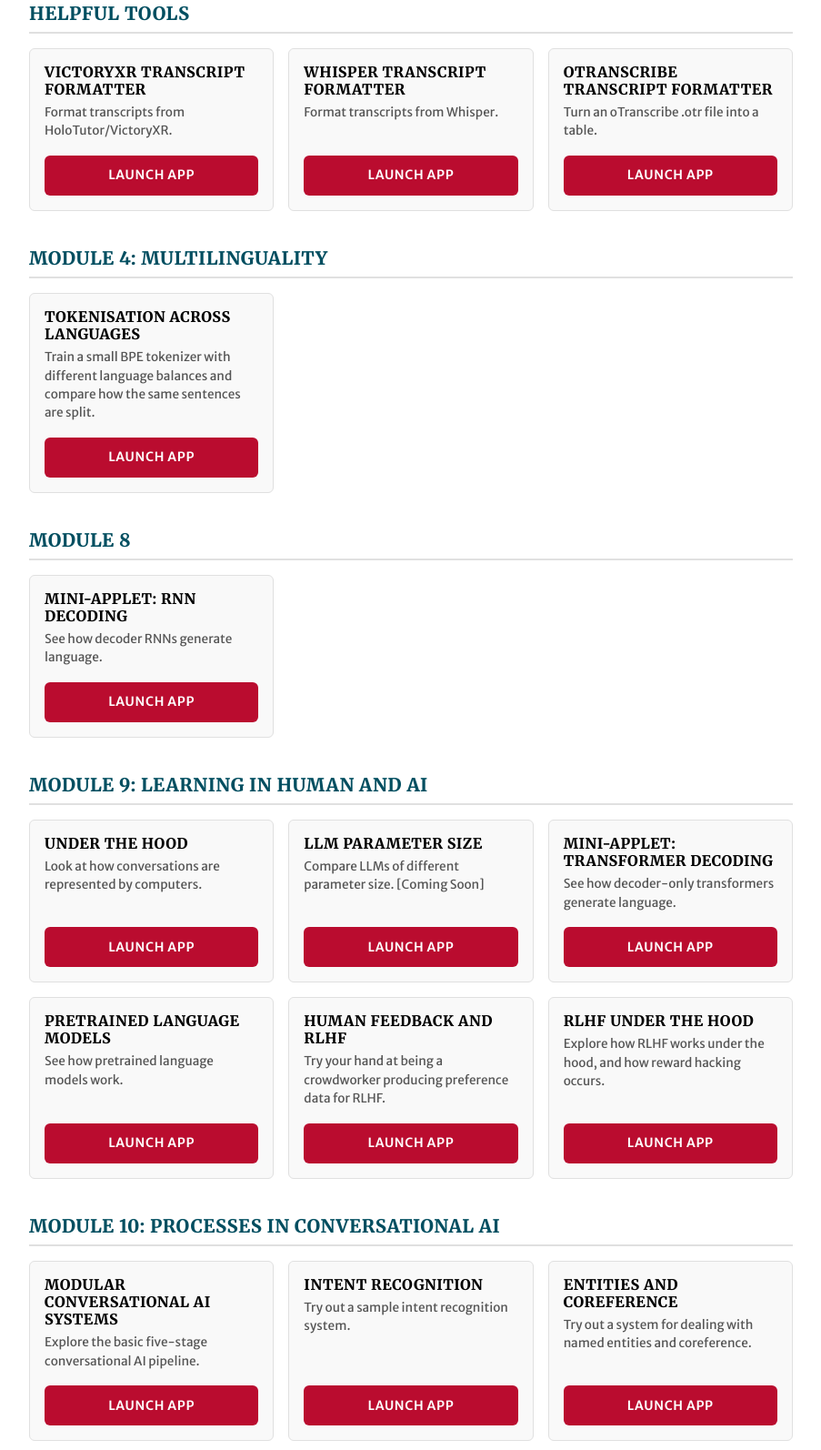
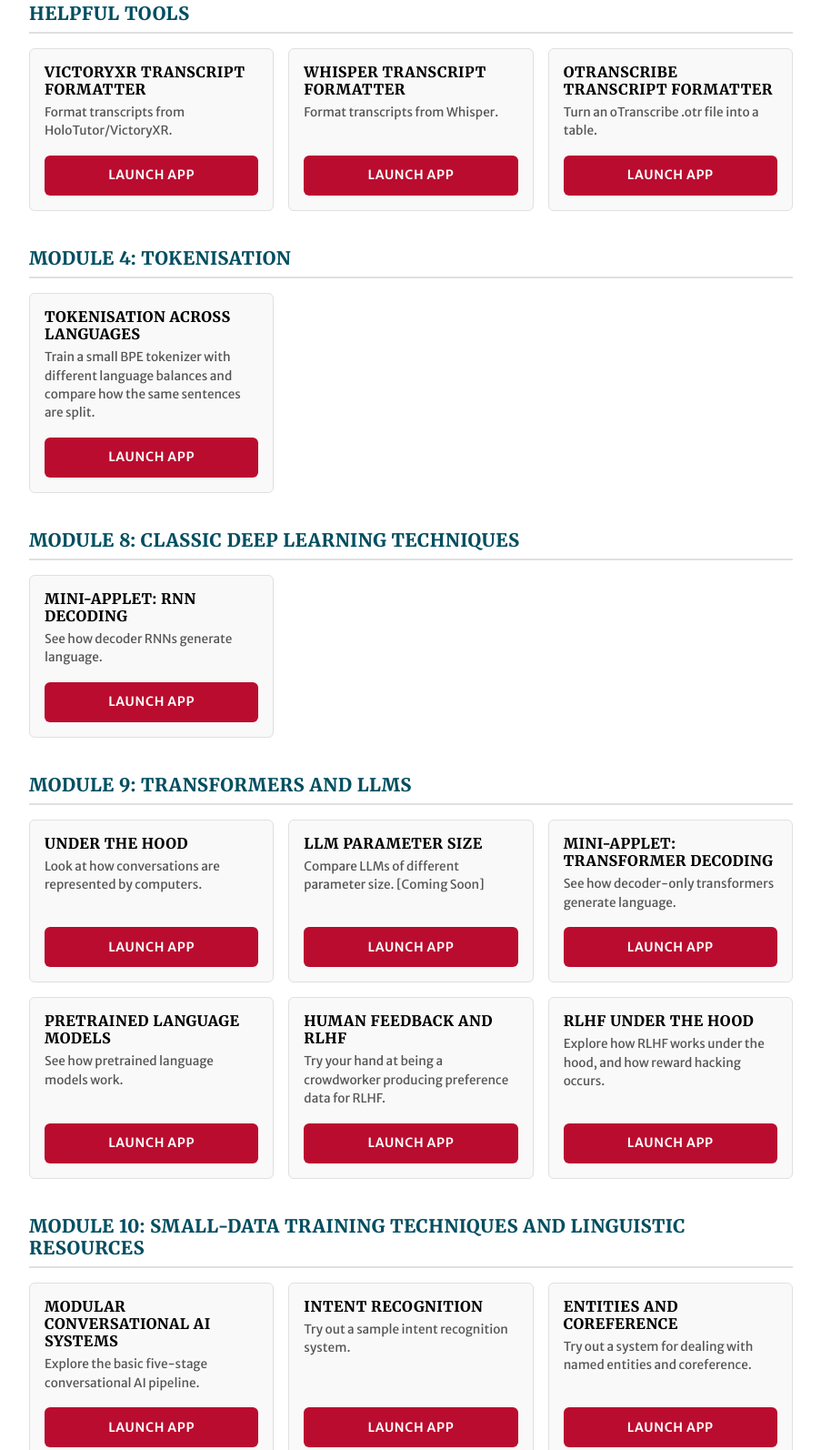
Before and after one commit to uga-ling4570/applets-6571e, a plain HTML site: page docs/index.html in a window 1280 px wide. Shown: the part 372-1966 px from the top of the page at 91% size, without its empty margins (188-1091 px from the left). Drawn offline with nearby package versions, Linux system fonts and the light colour scheme.

Commit message:
rename module names

```diff
--- a/docs/index.html
+++ b/docs/index.html
@@ -103,7 +103,7 @@
         </section>
 
         <section class="week-section">
-            <h2>Module 4: Multilinguality</h2>
+            <h2>Module 4: Tokenisation</h2>
             <div class="app-grid">
                 <div class="app-card">
                     <div>
@@ -116,7 +116,7 @@
         </section>
 
         <section class="week-section">
-            <h2>Module 8</h2>
+            <h2>Module 8: Classic deep learning techniques</h2>
             <div class="app-grid">
                 <div class="app-card">
                     <div>
@@ -129,7 +129,7 @@
         </section>
 
         <section class="week-section">
-            <h2>Module 9: Learning in human and AI</h2>
+            <h2>Module 9: Transformers and LLMs</h2>
             <div class="app-grid">
                 <div class="app-card">
                     <div>
@@ -177,7 +177,7 @@
         </section>
 
         <section class="week-section">
-            <h2>Module 10: Processes in conversational AI</h2>
+            <h2>Module 10: Small-Data Training Techniques and Linguistic Resources</h2>
             <div class="app-grid">
                 <div class="app-card">
                     <div>
```
